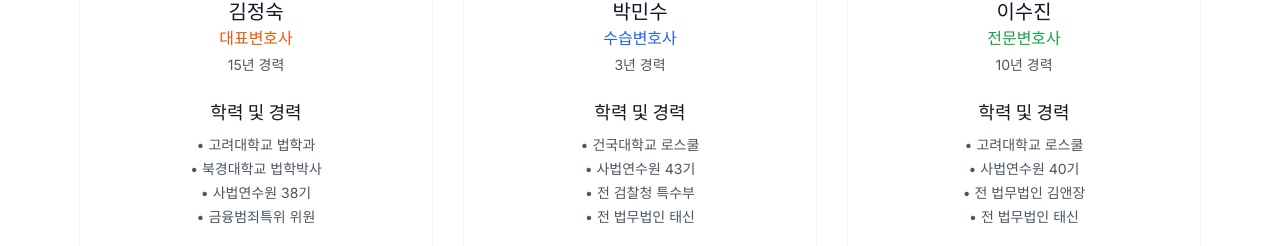
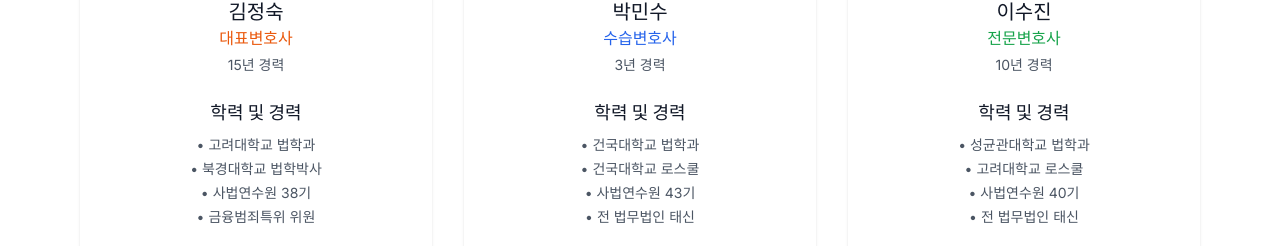
Before and after one commit to gu991230-cyber/gugit, a Next.js app: page /about in a window 1280 px wide. Shown: the part 2200-2446 px from the top of the page. Built offline with nearby package versions, Linux system fonts and the light colour scheme.

Commit message:
Remove prosecutor and Kim&Chang experience, add undergraduate law degree backgrounds

```diff
--- a/src/app/about/page.tsx
+++ b/src/app/about/page.tsx
@@ -229,9 +229,9 @@ export default function About() {
                 <div>
                   <h4 className="text-lg font-bold text-gray-900 mb-2">학력 및 경력</h4>
                   <ul className="space-y-1 text-sm text-gray-600">
+                    <li>• 건국대학교 법학과</li>
                     <li>• 건국대학교 로스쿨</li>
                     <li>• 사법연수원 43기</li>
-                    <li>• 전 검찰청 특수부</li>
                     <li>• 전 법무법인 태신</li>
                   </ul>
                 </div>
@@ -274,9 +274,9 @@ export default function About() {
                 <div>
                   <h4 className="text-lg font-bold text-gray-900 mb-2">학력 및 경력</h4>
                   <ul className="space-y-1 text-sm text-gray-600">
+                    <li>• 성균관대학교 법학과</li>
                     <li>• 고려대학교 로스쿨</li>
                     <li>• 사법연수원 40기</li>
-                    <li>• 전 법무법인 김앤장</li>
                     <li>• 전 법무법인 태신</li>
                   </ul>
                 </div>
```
